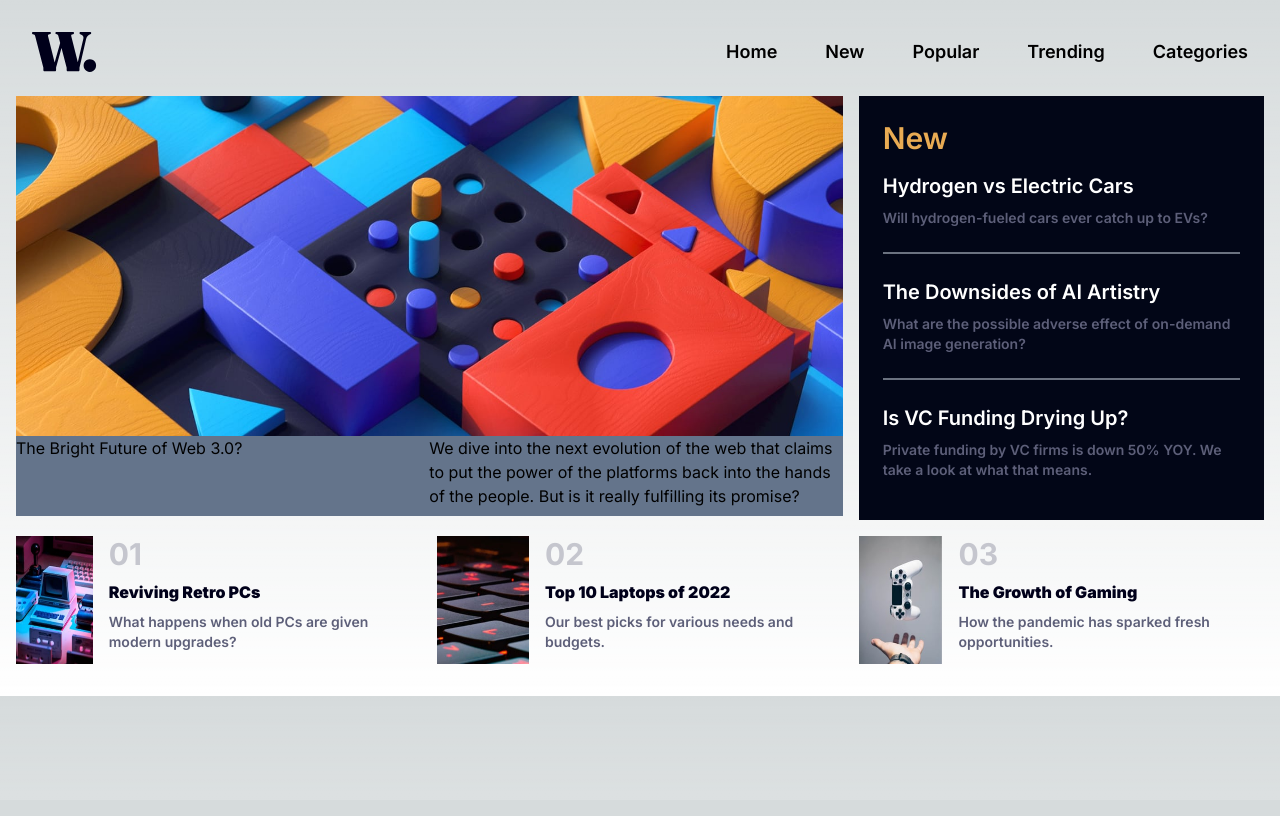
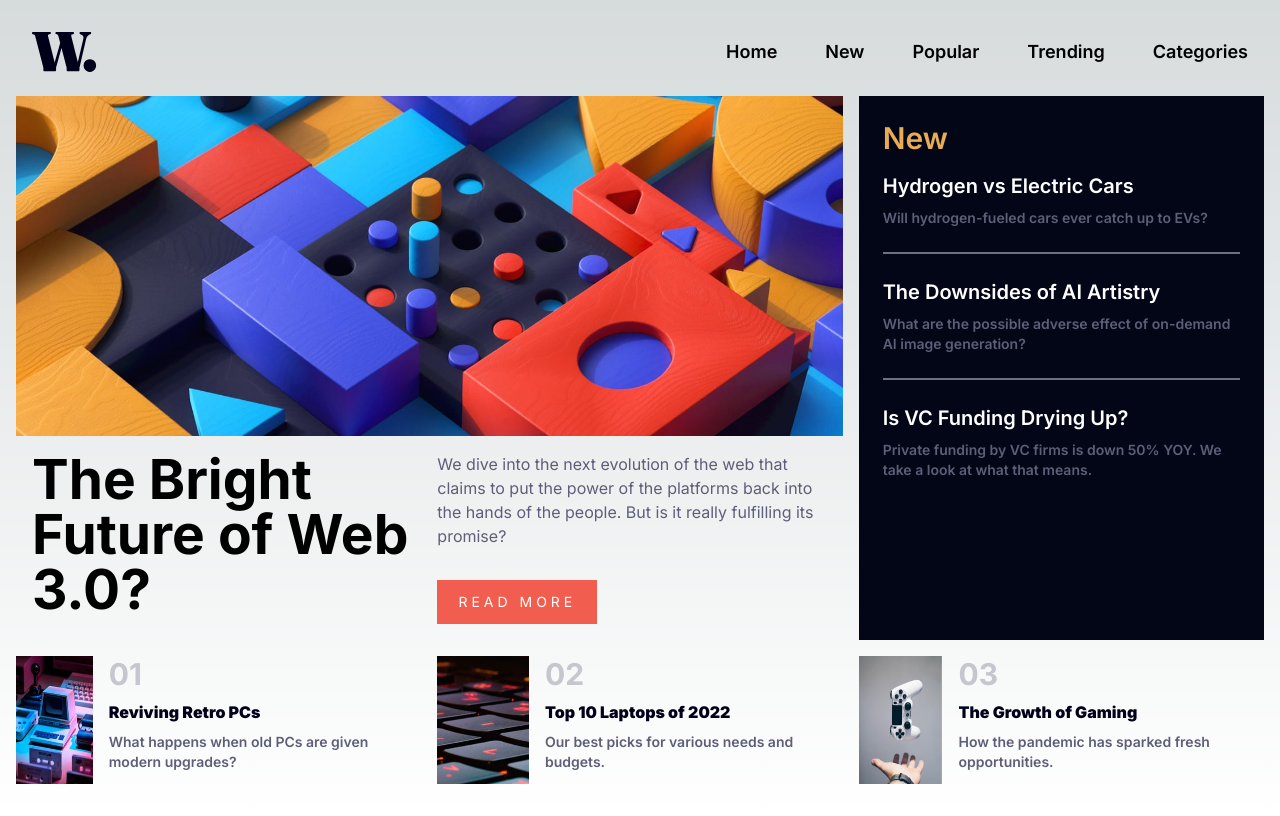
Before and after one commit to osmanyusufakkus/news-homepage-main, a Next.js app in the folder news-homepage/: page / in a window 1280 px wide. Built offline with nearby package versions, Linux system fonts and the light colour scheme.

Commit message:
Arrange component

```diff
--- a/news-homepage/src/components/HighlightedNew.tsx
+++ b/news-homepage/src/components/HighlightedNew.tsx
@@ -4,15 +4,18 @@ type Props = {}
 
 export default function HighlightedNew({}: Props) {
   return (
-    <div className='col-span-12 md:col-span-8 w-100 h-[420px] bg-slate-500'>
+    <div className='col-span-12 md:col-span-8 w-100'>
         <div>
-            <img className='object-contain' src='/image-web-3-desktop.jpg'/>
+            <img className='object-contain hidden mb:block' src='/image-web-3-desktop.jpg'/>
+            <img className='object-contain block mb:hidden' src='/image-web-3-mobile.jpg'/>
         </div>
-            <div className='flex flex-row grid grid-cols-2 mb:col-span-2'>
-                <span className=''>The Bright Future of Web 3.0?</span>
-                <span>We dive into the next evolution of the web that claims to put the power of the platforms back into the hands of the people. But is it really fulfilling its promise?</span>
+        <div className='grid grid-cols-2 gap-4 p-4'>
+            <span className='text-[55px] font-bold col-span-2 mb:col-span-1 leading-[55px]'>The Bright Future of Web 3.0?</span>
+            <div className='flex flex-col gap-8 col-span-2 mb:col-span-1'>
+                <span className='text-neutral-darkGrayishBlue '>We dive into the next evolution of the web that claims to put the power of the platforms back into the hands of the people. But is it really fulfilling its promise?</span>
+                <button className="bg-primary-softRed text-white font-normal text-sm tracking-[4px] py-3 px-4 w-[160px]">READ MORE</button>
             </div>
+        </div>
     </div>
-
   )
 }
```
